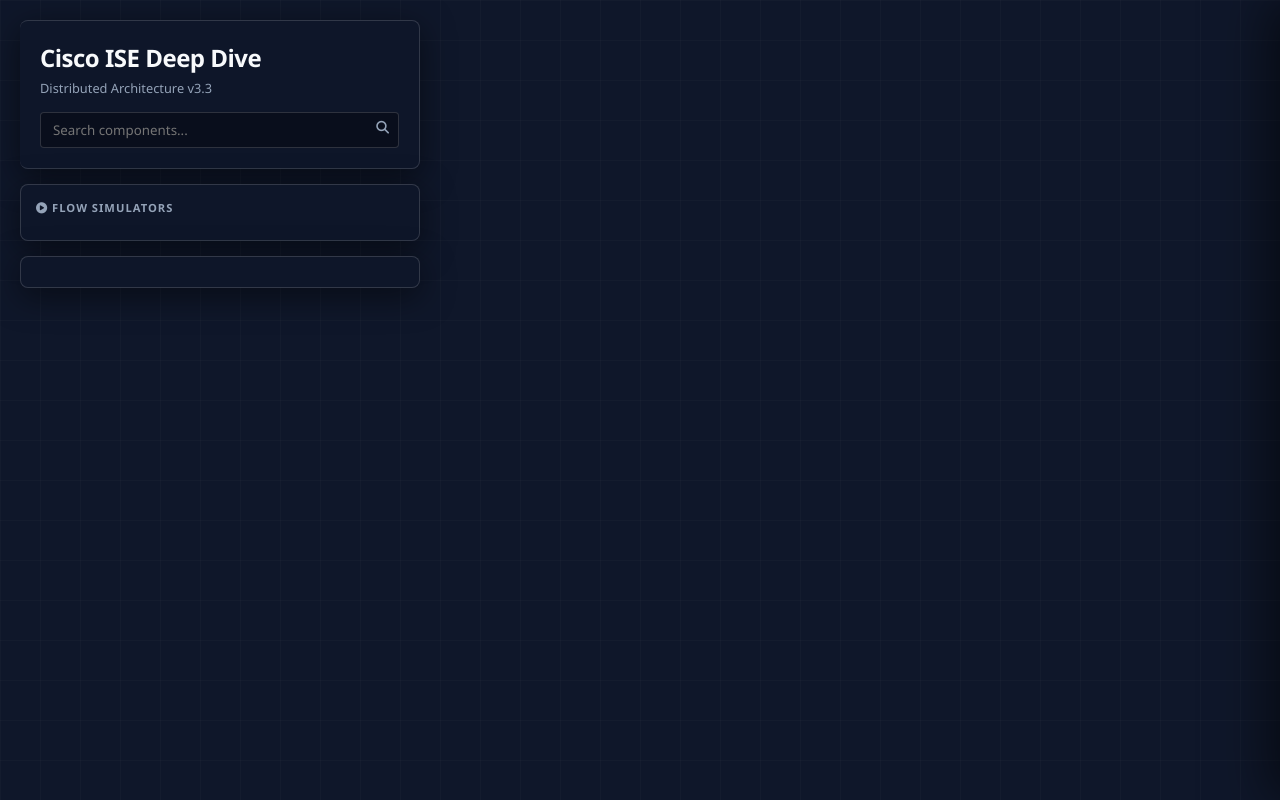
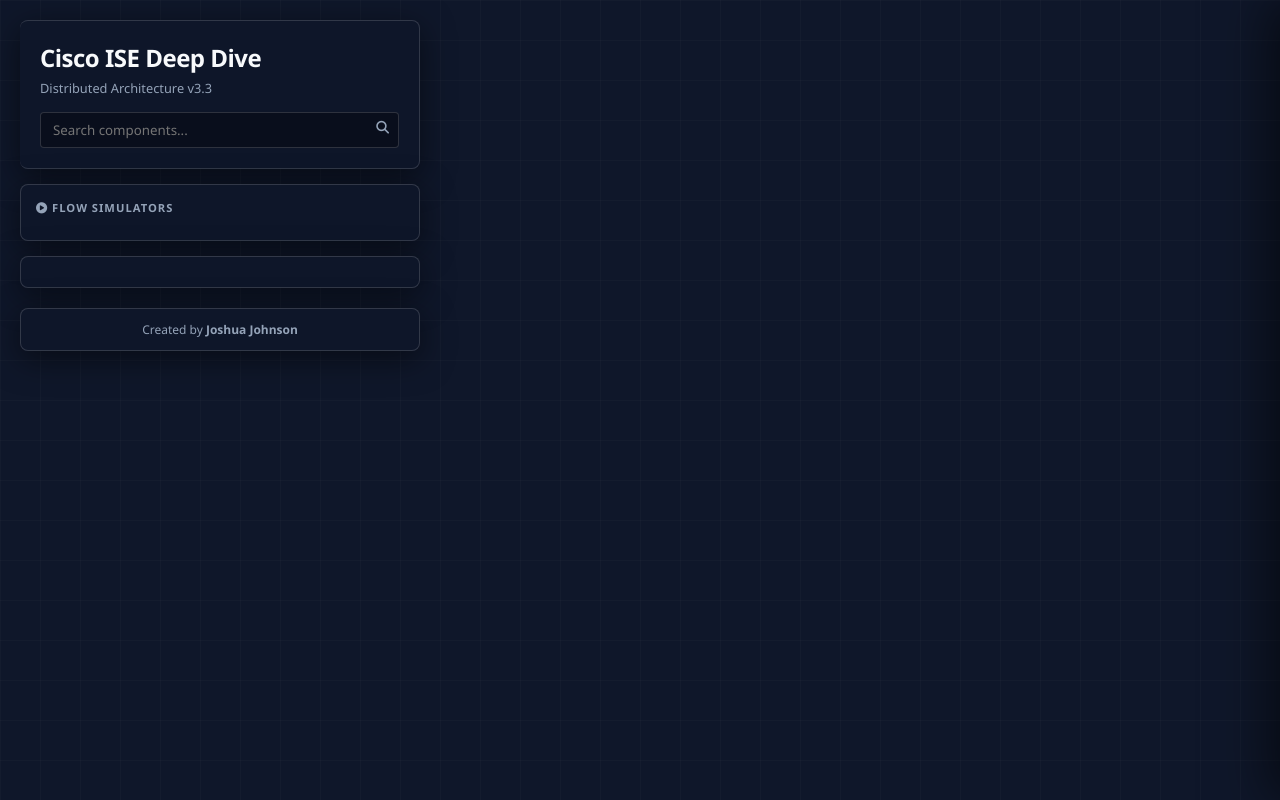
Before and after one commit to josh-j/arch-simulator, a plain HTML site: page index.html in a window 1280 px wide. Shown: the top 800 px of the page. Drawn offline with Linux system fonts and the light colour scheme; no server answers.

Commit message:
Add credits to Joshua Johnson

```diff
--- a/index.html
+++ b/index.html
@@ -44,6 +44,11 @@
       <!-- Layer Controls -->
       <div class="panel controls-panel" id="layerFilters">
           <!-- Injected by Engine -->
+      </div>
+
+      <!-- Credits -->
+      <div class="panel" style="padding: 12px; margin-top: 5px; font-size: 0.75rem; color: var(--text-mute); text-align: center;">
+        Created by <a href="https://joshej.dev" target="_blank" style="color: var(--c-radius); text-decoration: none; font-weight: 600;">Joshua Johnson</a>
       </div>
     </div>
   </div>
```
